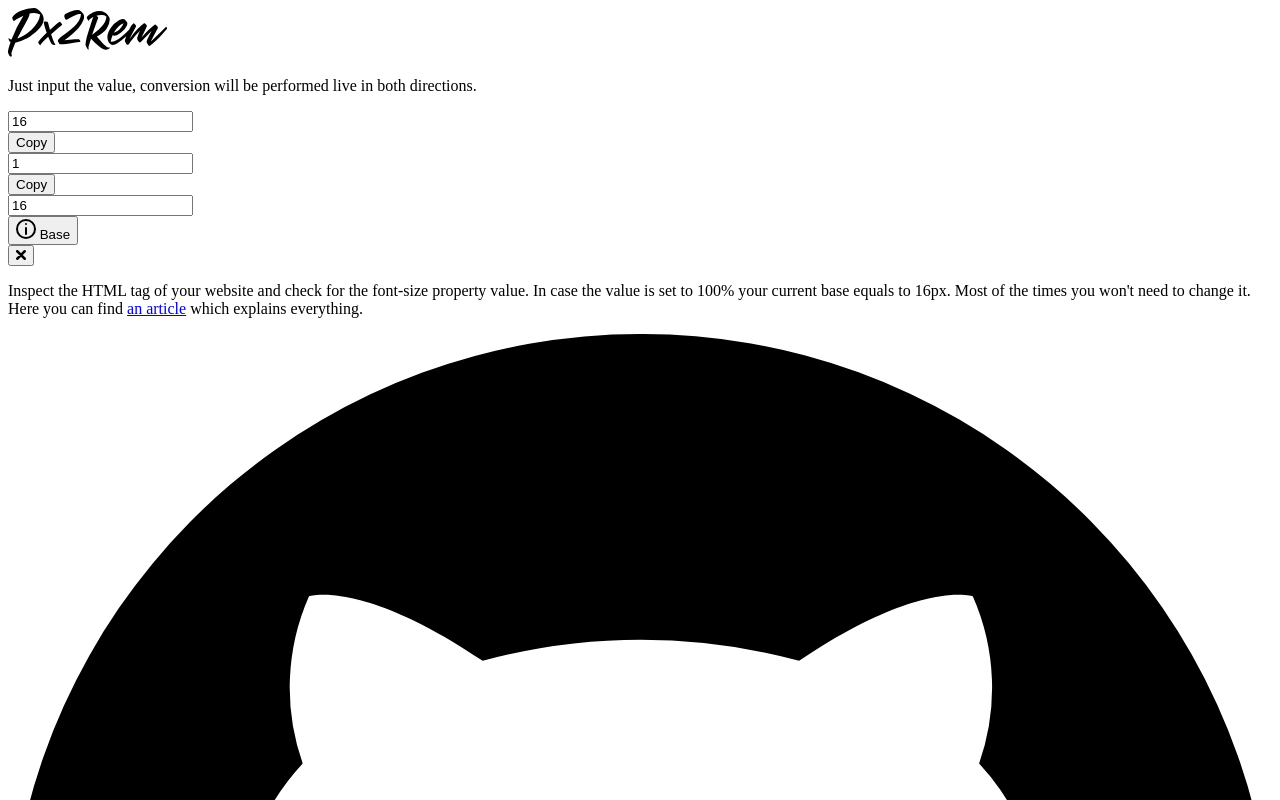
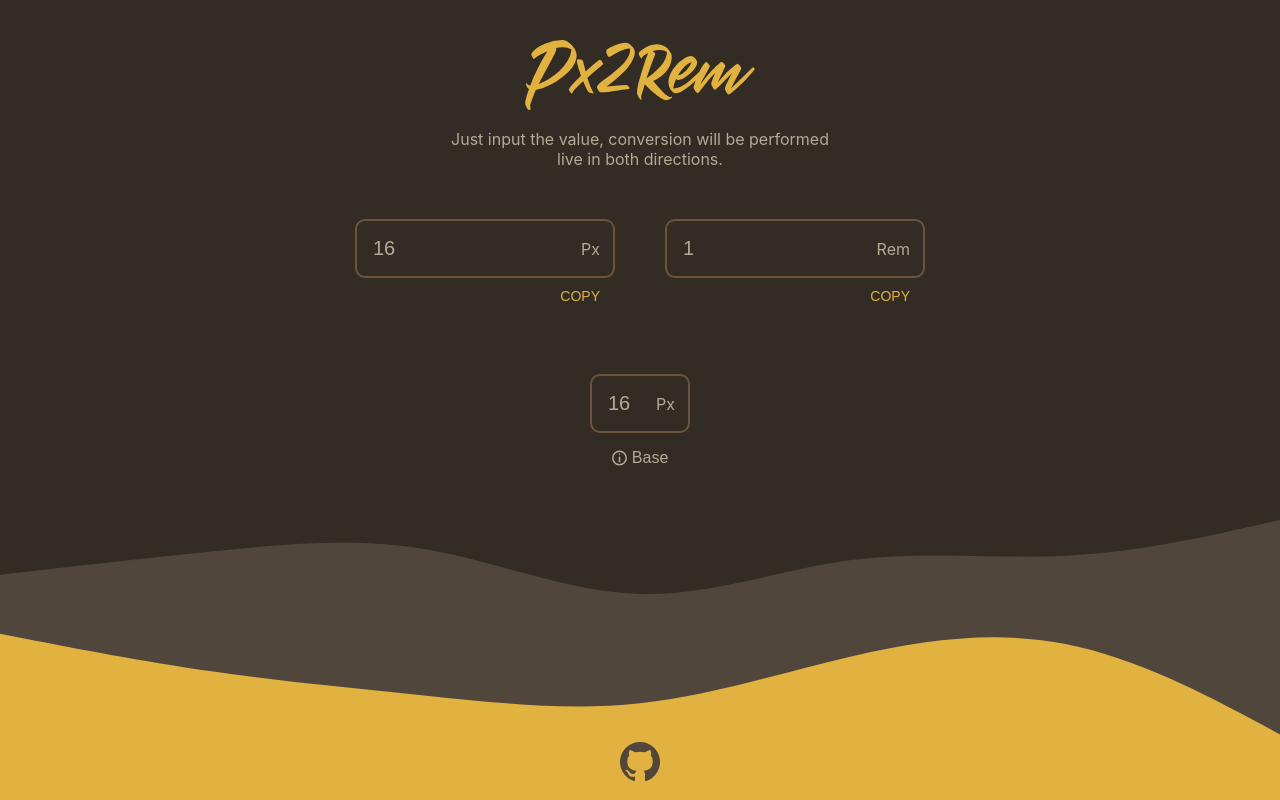
Before and after one commit to smastrom/px2rem, a plain HTML site: page index.html in a window 1280 px wide. Shown: the top 800 px of the page. Drawn offline with Linux system fonts and the light colour scheme; the site is published under a folder, as on GitHub Pages, so addresses that start at the root find nothing.

Commit message:
css sections

```diff
--- a/index.html
+++ b/index.html
@@ -9,10 +9,10 @@
         <meta charset="UTF-8">
         <meta name="viewport" content="width=device-width, initial-scale=1.0">
         <meta name="description" content="Px to Rem Converter - Convert px and rem instantly">
-        <link rel="icon" href="/favicon.ico" />
-        <link rel="stylesheet" href="/styles.css">
+        <link rel="icon" href="favicon.ico" />
+        <link rel="stylesheet" href="styles.css">
         <script src="script.js"></script>
-        <link rel="sitemap" type="application/xml" href="/sitemap.xml" />
+        <link rel="sitemap" type="application/xml" href="sitemap.xml" />
         <title>Px to Rem Live Converter - Convert pixels to rem</title>
         <meta
         name="description"
@@ -32,9 +32,9 @@
 
         <!--- PWA --->
 
-        <link rel="manifest" href="/manifest.webmanifest" />
+        <link rel="manifest" href="manifest.webmanifest" />
         <meta name="theme-color" content="#e1b23f" />
-        <link rel="apple-touch-icon" href="/icon-192.png" />
+        <link rel="apple-touch-icon" href="icon-192.png" />
 
 
         <!--- OpenGraph --->
@@ -48,7 +48,7 @@
             property="og:description"
             content="Px to Rem or Px2Rem is a bidirectional pixels and rem converter tool"
         />
-        <meta property="og:image" content="/og_image.png" />
+        <meta property="og:image" content="og_image.png" />
 
         <!--- Twitter --->
 
@@ -60,7 +60,7 @@
             property="twitter:description"
             content="Px to Rem or Px2Rem is a bidirectional pixels and rem converter tool"
         />
-        <meta property="twitter:image" content="/og_image.png" />
+        <meta property="twitter:image" content="og_image.png" />
 
     </head>
 
@@ -91,7 +91,7 @@
                         <div class="inputFieldPx"><input class="inputField" type="tel" id="pixels" value="16" maxlength="12"
                                 aria-label="Please enter your px value, the correspondent rem value will be displayed in the adjacent field"></input>
                         </div>
-                        <button class="changeBase copyBtn hoverUnderln" id="copy_px"
+                        <button class="genericBtn copyBtn hoverUnderln" id="copy_px"
                             aria-label="Copy pixels value">Copy</button>
                     </div>
 
@@ -99,20 +99,20 @@
                         <div class="inputFieldRem"><input class="inputField" type="tel" id="rems" value="1" maxlength="12"
                                 aria-label="Please enter your rem value, the correspondent px value will be displayed in the adjacent field"></input>
                         </div>
-                        <button class="changeBase copyBtn hoverUnderln" id="copy_rem"
+                        <button class="genericBtn copyBtn hoverUnderln" id="copy_rem"
                             aria-label="Copy rems value">Copy</button>
                     </div>
                 </div>
 
                 <div class="baseContainer">
                     <div class="inputFieldBase">
-                        <input class="inputField inputFieldBaseInner" name="base-text" class="changeBase" type="tel"
+                        <input class="inputField inputFieldBaseInner" name="base-text" class="genericBtn" type="tel"
                             id="base" value="16" maxlength="2"
                             aria-label="Please edit your px base value, px value will be updated live based on your rem input">
                         </input>
                     </div>
                     <div class="infoBaseContainer">
-                        <button class="changeBase infoBaseBtn" aria-details="rem_info"
+                        <button class="genericBtn infoBaseBtn" aria-details="rem_info"
                     aria-label="Show info about base size" aria-expanded="false" aria-haspopup="true">
                     <svg xmlns="http://www.w3.org/2000/svg" width="20" height="20" viewBox="0 0 20 20">
                         <g transform="translate(-2 -2)" fill="var(--baseText)" class="infoPathGroup">
--- a/styles.css
+++ b/styles.css
@@ -50,38 +50,7 @@ h1 {
     font-size: 3.5rem;
 }
 
-footer {
-    display: flex;
-    align-items: flex-end;
-    justify-content: center;
-    width: 100vw;
-    margin: 0 calc(var(--globalLrPadding) * -1);
-    position: relative;
-}
-
-footer svg:nth-child(2) {
-    width: 100%;
-    height: 280px;
-}
-
-.github {
-    position: absolute;
-    z-index: 1;
-    bottom: calc(var(--globalLrPadding) / 2);
-}
-
-.github svg {
-    width: 40px;
-}
-
-.infoPathGroup {
-    transition: fill .15s ease;
-}
-
-.logo {
-    width: 300px;
-    height: 70px;
-}
+/* Header */
 
 .globalContainer {
     display: grid;
@@ -98,21 +67,16 @@ footer svg:nth-child(2) {
     justify-items: center;
 }
 
+.logo {
+    width: 300px;
+    height: 70px;
+}
+
 .subHeading {
     text-align: center;
 }
 
-.baseContainer {
-    --width: 260px;
-    display: grid;
-    align-items: center;
-    width: 260px;
-    column-gap: var(--gapSmall);
-    grid-template-columns: min-content;
-    justify-content: center;
-    justify-items: center;
-    row-gap: var(--gapSmall);
-}
+/* Input fields */
 
 .pxRemContainer {
     display: grid;
@@ -147,7 +111,7 @@ footer svg:nth-child(2) {
   margin: 0;
 }
 
-.changeBase {
+.genericBtn {
     font-size: .875rem;
     appearance: none;
     border: none;
@@ -155,24 +119,6 @@ footer svg:nth-child(2) {
     text-transform: uppercase;
     color: var(--mainColor);
     cursor: pointer;
-}
-
-.infoBaseBtn {
-    display: grid;
-    grid-template-columns: min-content min-content;
-    align-items: center;
-    column-gap: .325rem;
-    cursor: pointer;
-}
-
-.infoBaseBtn svg {
-    width: 15px;
-}
-
-.tooltipLink {
-    color: var(--baseText);
-    text-decoration: underline;
-    transition: color .15s ease;
 }
 
 .tooltipLink:hover {
@@ -219,6 +165,17 @@ footer svg:nth-child(2) {
     -webkit-text-fill-color: var(--baseText);
 }
 
+.copyBtn {
+    margin-top: .625rem;
+    margin-right: var(--gapSmall);
+}
+
+.inputWCopy {
+    display: flex;
+    flex-direction: column;
+    align-items: flex-end;
+}
+
 .hoverUnderln {
     transition: text-decoration .2s ease;
 }
@@ -229,11 +186,25 @@ footer svg:nth-child(2) {
     text-decoration-thickness: 2px;
 }
 
+/* Base */
+
 .infoBaseContainer {
     position: relative;
     width: var(--width);
     display: flex;
     justify-content: center;
+}
+
+.baseContainer {
+    --width: 260px;
+    display: grid;
+    align-items: center;
+    width: 260px;
+    column-gap: var(--gapSmall);
+    grid-template-columns: min-content;
+    justify-content: center;
+    justify-items: center;
+    row-gap: var(--gapSmall);
 }
 
 .infoBaseTooltip {
@@ -243,7 +214,7 @@ footer svg:nth-child(2) {
     background: var(--background);
     color: var(--baseText);
     border: 2px solid var(--mainColor);
-    padding: 1em;
+    padding: var(--gapSmall);
     border-radius: 10px;
     left: 0;
     right: 0;
@@ -254,19 +225,25 @@ footer svg:nth-child(2) {
     z-index: 1;
 }
 
+.infoBaseBtn {
+    display: grid;
+    grid-template-columns: min-content min-content;
+    align-items: center;
+    column-gap: .325rem;
+}
+
+.infoBaseBtn svg {
+    width: 15px;
+}
+
+.tooltipLink {
+    color: var(--baseText);
+    text-decoration: underline;
+    transition: color .15s ease;
+}
+
 .showInfoBaseTooltip {
     display: flex;
-}
-
-.copyBtn {
-    margin-top: .625rem;
-    margin-right: var(--gapSmall);
-}
-
-.inputWCopy {
-    display: flex;
-    flex-direction: column;
-    align-items: flex-end;
 }
 
 .closeButton {
@@ -281,6 +258,37 @@ footer svg:nth-child(2) {
     box-sizing: content-box;
     padding: var(--gapSmall);
 }
+
+.infoPathGroup {
+    transition: fill .15s ease;
+}
+
+/* Footer */
+
+footer {
+    display: flex;
+    align-items: flex-end;
+    justify-content: center;
+    width: 100vw;
+    margin: 0 calc(var(--globalLrPadding) * -1);
+    position: relative;
+}
+
+footer svg:nth-child(2) {
+    width: 100%;
+    height: 280px;
+}
+.github {
+    position: absolute;
+    z-index: 1;
+    bottom: calc(var(--globalLrPadding) / 2);
+}
+
+.github svg {
+    width: 40px;
+}
+
+/* Media queries */
 
 @media screen and (max-height: 800px) {
     body {
@@ -308,7 +316,7 @@ footer svg:nth-child(2) {
 
     .infoBaseTooltip {
         position: absolute;
-        top: -275px;
+        top: -265px;
         font-size: 1rem;
     }
 
@@ -324,6 +332,8 @@ footer svg:nth-child(2) {
         height: 220px;
     }
 }
+
+/* Animations */
 
 .skewInAnim {
     animation: skewIn .5s ease;
```
Also changed, not shown: manifest.webmanifest, 1 other file.
